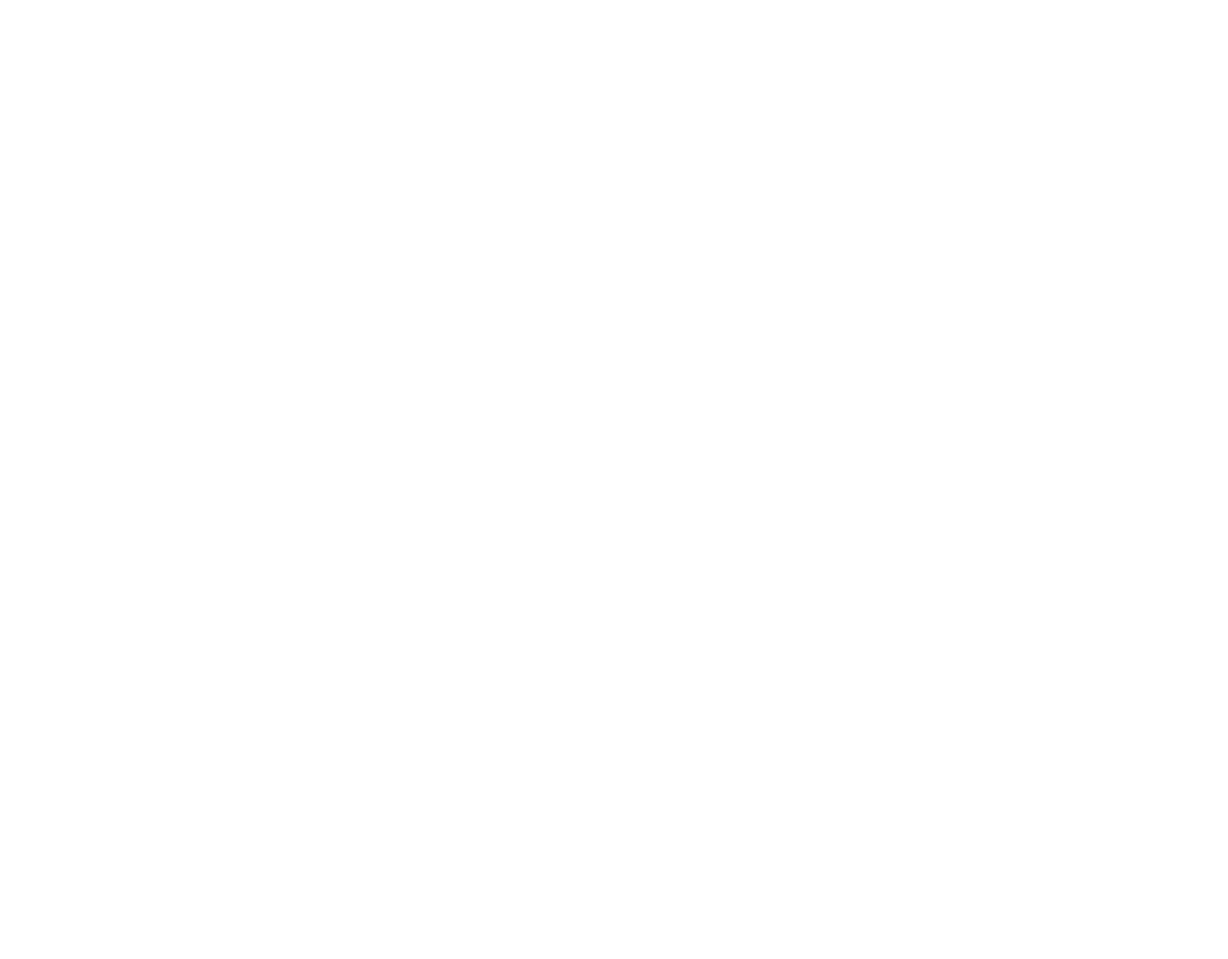
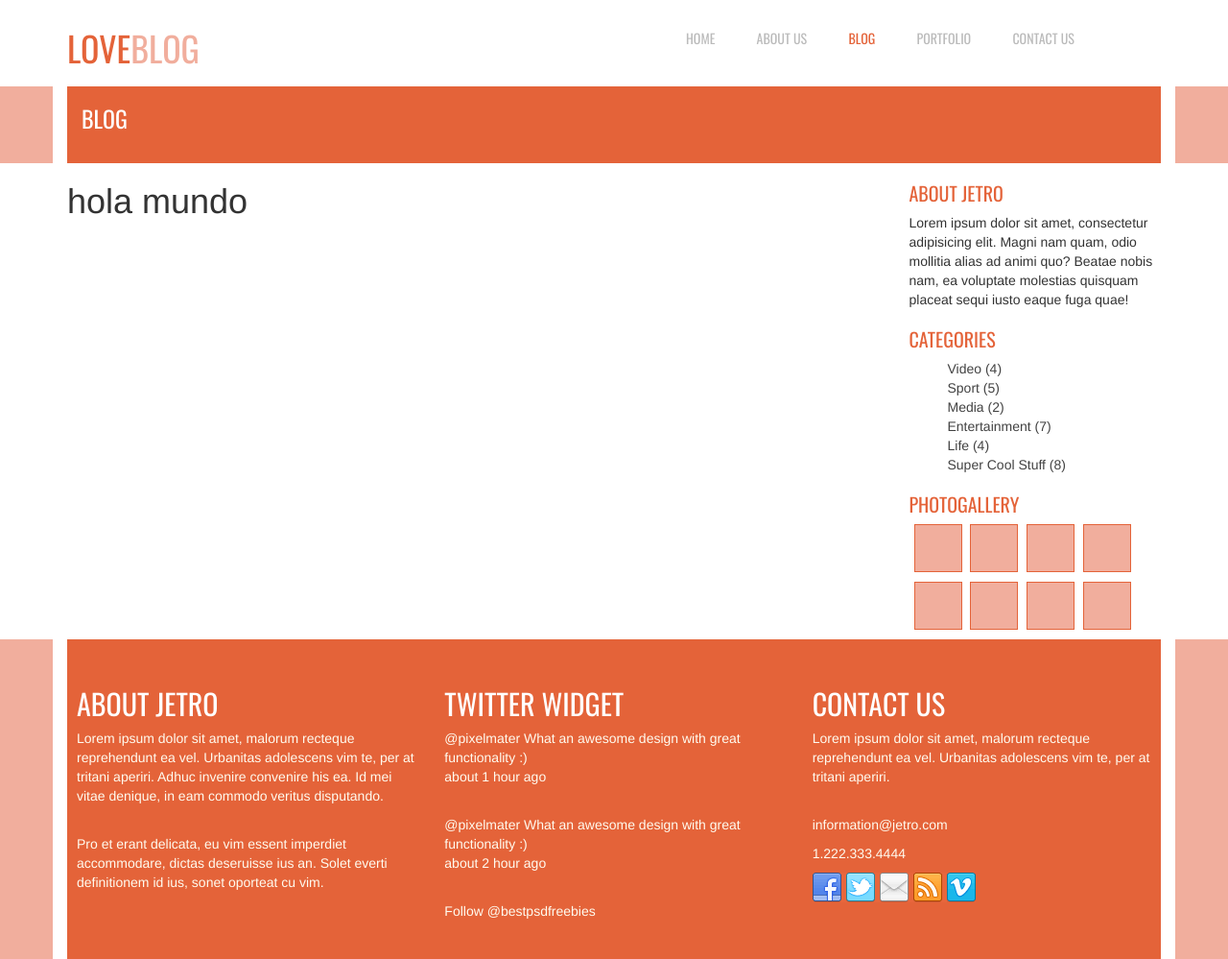
Before and after one commit to opazisimo/loveblog, a plain HTML site: page blog.html in a window 1280 px wide. Shown: the whole page at 96% size. Before the commit the page ends 800 px from the top, so only its background shows below. Drawn offline with nearby package versions, Linux system fonts and the light colour scheme; a web font is replaced by a local one.

Commit message:
estructura todas las paginas

```diff
--- a/about.html
+++ b/about.html
@@ -0,0 +1,116 @@
+<!DOCTYPE html>
+<html lang="en">
+	<head>
+		<title>About</title>
+		<meta http-equiv="Content-Type" content="text/html; charset=utf-8" />
+		<meta name="viewport" content="width=device-width, initial-scale=1.0">
+		<link rel="stylesheet" href="css/bootstrap.css">
+		<link href="css/style.css" rel="stylesheet" media="screen">
+		<link href='http://fonts.googleapis.com/css?family=Open+Sans+Condensed:300|Playfair+Display:400italic' rel='stylesheet' type='text/css' />
+		<link href='https://fonts.googleapis.com/css?family=Oswald' rel='stylesheet' type='text/css'>
+		<link rel="stylesheet" href="css/font-awesome.css">
+	</head>
+	<body>
+<!-- Header -->
+		<header id="head">
+			<div class="container">
+				<div class="row">
+					<div class="col-md-6">
+						<div class="logo">
+							<a href="#head"><h1>LOVE<span>BLOG</span></h1></a>
+						</div>
+					</div>
+					<div class="col-md-6">
+						<ul id="nav">
+							<li><a href="index.html">Home</a></li>
+							<li><a href="about.html" class="active">About us</a></li>
+							<li><a href="blog.html">Blog</a></li>
+							<li><a href="portfolio.html">Portfolio</a></li>
+							<li><a href="contact.html">Contact us</a></li>
+						</ul>
+					</div>
+				</div>
+			</div>
+		</header>
+	<header class="header_bottom_area">
+		<div class="container">
+			<div class="row">
+				<div class="col-md-12">
+					<h1>ABOUT US</h1>
+				</div>
+			</div>
+		</div>
+	</header>
+<!-- Content -->
+	<section id="contenido-blog">
+		<div class="container">
+			<div class="row">
+				<!-- Contenido central -->
+				<div class="col-md-9">
+					<h1>hola mundo</h1>
+				</div>
+				<!-- Sidebar -->
+				<div class="col-md-3 aside">
+					<div class="sidetitle">
+						<h3>about jetro</h3>
+					</div>
+					<p>Lorem ipsum dolor sit amet, consectetur adipisicing elit. Magni nam quam, odio mollitia alias ad animi quo? Beatae nobis nam, ea voluptate molestias quisquam placeat sequi iusto eaque fuga quae!</p>
+					<div class="sidetitle">
+						<h3>categories</h3>
+					</div>
+						<ul>
+							<li><a href="#">Video (4)</a></li>
+							<li><a href="#">Sport (5)</a></li>
+							<li><a href="#">Media (2)</a></li>
+							<li><a href="#">Entertainment (7)</a></li>
+							<li><a href="#">Life (4)</a></li>
+							<li><a href="#">Super Cool Stuff (8)</a></li>
+						</ul>
+					<div class="sidetitle">
+						<h3>photogallery</h3>
+					</div>
+					<div class="row photos">
+						<div class="square"></div>
+						<div class="square"></div>
+						<div class="square"></div>
+						<div class="square"></div>
+					</div>
+					<div class="row photos">
+						<div class="square"></div>
+						<div class="square"></div>
+						<div class="square"></div>
+						<div class="square"></div>
+					</div>
+				</div>
+			</div>
+		</div>
+	</section>
+<!-- Footer -->
+	<footer class="foot">
+		<div class="container">
+			<div class="row">
+				<div class="col-md-4">
+					<h2>About Jetro</h2>
+					<p>Lorem ipsum dolor sit amet, malorum recteque reprehendunt ea vel. Urbanitas adolescens vim te, per at tritani aperiri. Adhuc invenire convenire his ea. Id mei vitae denique, in eam commodo veritus disputando. </p>
+					<br/>
+					<p>Pro et erant delicata, eu vim essent imperdiet accommodare, dictas deseruisse ius an. Solet everti definitionem id ius, sonet oporteat cu vim.</p>
+				</div>
+				<div class="col-md-4">
+					<h2>Twitter Widget</h2>
+					<p>@pixelmater What an awesome design with great functionality :)<br/>about 1 hour ago</p><br/>
+					<p>@pixelmater What an awesome design with great functionality :)<br/>about 2 hour ago</p><br/>
+					<p>Follow @bestpsdfreebies</p>
+				</div>
+				<div class="col-md-4">
+					<h2>Contact us</h2>
+					<p>Lorem ipsum dolor sit amet, malorum recteque reprehendunt ea vel. Urbanitas adolescens vim te, per at tritani aperiri.</p>
+					<br/>
+					<p>information@jetro.com</p>
+					<p>1.222.333.4444</p>
+					<div class="fix social_area">
+						<img src="images/social.png" alt="">
+					</div>
+				</div>
+			</div>
+		</div>
+	</footer>
--- a/blog.html
+++ b/blog.html
@@ -0,0 +1,116 @@
+<!DOCTYPE html>
+<html lang="en">
+	<head>
+		<title>Blog</title>
+		<meta http-equiv="Content-Type" content="text/html; charset=utf-8" />
+		<meta name="viewport" content="width=device-width, initial-scale=1.0">
+		<link rel="stylesheet" href="css/bootstrap.css">
+		<link href="css/style.css" rel="stylesheet" media="screen">
+		<link href='http://fonts.googleapis.com/css?family=Open+Sans+Condensed:300|Playfair+Display:400italic' rel='stylesheet' type='text/css' />
+		<link href='https://fonts.googleapis.com/css?family=Oswald' rel='stylesheet' type='text/css'>
+		<link rel="stylesheet" href="css/font-awesome.css">
+	</head>
+	<body>
+<!-- Header -->
+		<header id="head">
+			<div class="container">
+				<div class="row">
+					<div class="col-md-6">
+						<div class="logo">
+							<a href="#head"><h1>LOVE<span>BLOG</span></h1></a>
+						</div>
+					</div>
+					<div class="col-md-6">
+						<ul id="nav">
+							<li><a href="index.html">Home</a></li>
+							<li><a href="about.html">About us</a></li>
+							<li><a href="blog.html" class="active">Blog</a></li>
+							<li><a href="portfolio.html">Portfolio</a></li>
+							<li><a href="contact.html">Contact us</a></li>
+						</ul>
+					</div>
+				</div>
+			</div>
+		</header>
+	<header class="header_bottom_area">
+		<div class="container">
+			<div class="row">
+				<div class="col-md-12">
+					<h1>BLOG</h1>
+				</div>
+			</div>
+		</div>
+	</header>
+<!-- Content -->
+	<section id="contenido-blog">
+		<div class="container">
+			<div class="row">
+				<!-- Contenido central -->
+				<div class="col-md-9">
+					<h1>hola mundo</h1>
+				</div>
+				<!-- Sidebar -->
+				<div class="col-md-3 aside">
+					<div class="sidetitle">
+						<h3>about jetro</h3>
+					</div>
+					<p>Lorem ipsum dolor sit amet, consectetur adipisicing elit. Magni nam quam, odio mollitia alias ad animi quo? Beatae nobis nam, ea voluptate molestias quisquam placeat sequi iusto eaque fuga quae!</p>
+					<div class="sidetitle">
+						<h3>categories</h3>
+					</div>
+						<ul>
+							<li><a href="#">Video (4)</a></li>
+							<li><a href="#">Sport (5)</a></li>
+							<li><a href="#">Media (2)</a></li>
+							<li><a href="#">Entertainment (7)</a></li>
+							<li><a href="#">Life (4)</a></li>
+							<li><a href="#">Super Cool Stuff (8)</a></li>
+						</ul>
+					<div class="sidetitle">
+						<h3>photogallery</h3>
+					</div>
+					<div class="row photos">
+						<div class="square"></div>
+						<div class="square"></div>
+						<div class="square"></div>
+						<div class="square"></div>
+					</div>
+					<div class="row photos">
+						<div class="square"></div>
+						<div class="square"></div>
+						<div class="square"></div>
+						<div class="square"></div>
+					</div>
+				</div>
+			</div>
+		</div>
+	</section>
+<!-- Footer -->
+	<footer class="foot">
+		<div class="container">
+			<div class="row">
+				<div class="col-md-4">
+					<h2>About Jetro</h2>
+					<p>Lorem ipsum dolor sit amet, malorum recteque reprehendunt ea vel. Urbanitas adolescens vim te, per at tritani aperiri. Adhuc invenire convenire his ea. Id mei vitae denique, in eam commodo veritus disputando. </p>
+					<br/>
+					<p>Pro et erant delicata, eu vim essent imperdiet accommodare, dictas deseruisse ius an. Solet everti definitionem id ius, sonet oporteat cu vim.</p>
+				</div>
+				<div class="col-md-4">
+					<h2>Twitter Widget</h2>
+					<p>@pixelmater What an awesome design with great functionality :)<br/>about 1 hour ago</p><br/>
+					<p>@pixelmater What an awesome design with great functionality :)<br/>about 2 hour ago</p><br/>
+					<p>Follow @bestpsdfreebies</p>
+				</div>
+				<div class="col-md-4">
+					<h2>Contact us</h2>
+					<p>Lorem ipsum dolor sit amet, malorum recteque reprehendunt ea vel. Urbanitas adolescens vim te, per at tritani aperiri.</p>
+					<br/>
+					<p>information@jetro.com</p>
+					<p>1.222.333.4444</p>
+					<div class="fix social_area">
+						<img src="images/social.png" alt="">
+					</div>
+				</div>
+			</div>
+		</div>
+	</footer>
--- a/css/helpers/mixin.scss
+++ b/css/helpers/mixin.scss
@@ -49,3 +49,13 @@
 @mixin padfoot {
 	padding: 30px 10px;
 }
+
+@mixin squares {
+	background-color: $prin-rose;
+	border: 1px solid $prin-tanger;
+	width: 50px;
+	height: 50px;
+	padding: 10px;
+	display: inline-block;
+	margin-left:5px;
+}
--- a/css/layout/header.scss
+++ b/css/layout/header.scss
@@ -29,4 +29,17 @@ header {
 .header_bottom_area {
 	background-color: $prin-rose;
 	height: 80px;
+	padding-top: 0px !important;
+
+	.container {
+		margin-top: 0px !important;
+		@include bordCont;
+		background-color: $prin-tanger;
+		height: 80px;
+		h1 {
+			@include fontTitles;
+			font-size: 24px;
+			color: $wh-text;
+		}
+	}
 }
--- a/css/pages/about.scss
+++ b/css/pages/about.scss
@@ -0,0 +1,27 @@
+#contenido-blog {
+	.aside {
+		.sidetitle {
+			h3 {
+				@include tangertitle;
+			}
+			p {
+				color: $drk-text;
+			}
+		}
+		ul {
+			list-style-type: none;
+			list-style-position: outside;
+
+				a {
+					color: $drk-text;
+				}
+			}
+		.photos {
+			padding:0px 15px 5px 15px;
+			width: 100%;
+			.square {
+				@include squares
+			}
+		}
+	}
+}
```
Also changed, not shown: contact.html (+116 -0 lines), index.html (+1 -1 lines), portfolio.html (+82 -0 lines), css/style.css, 1 other file.
